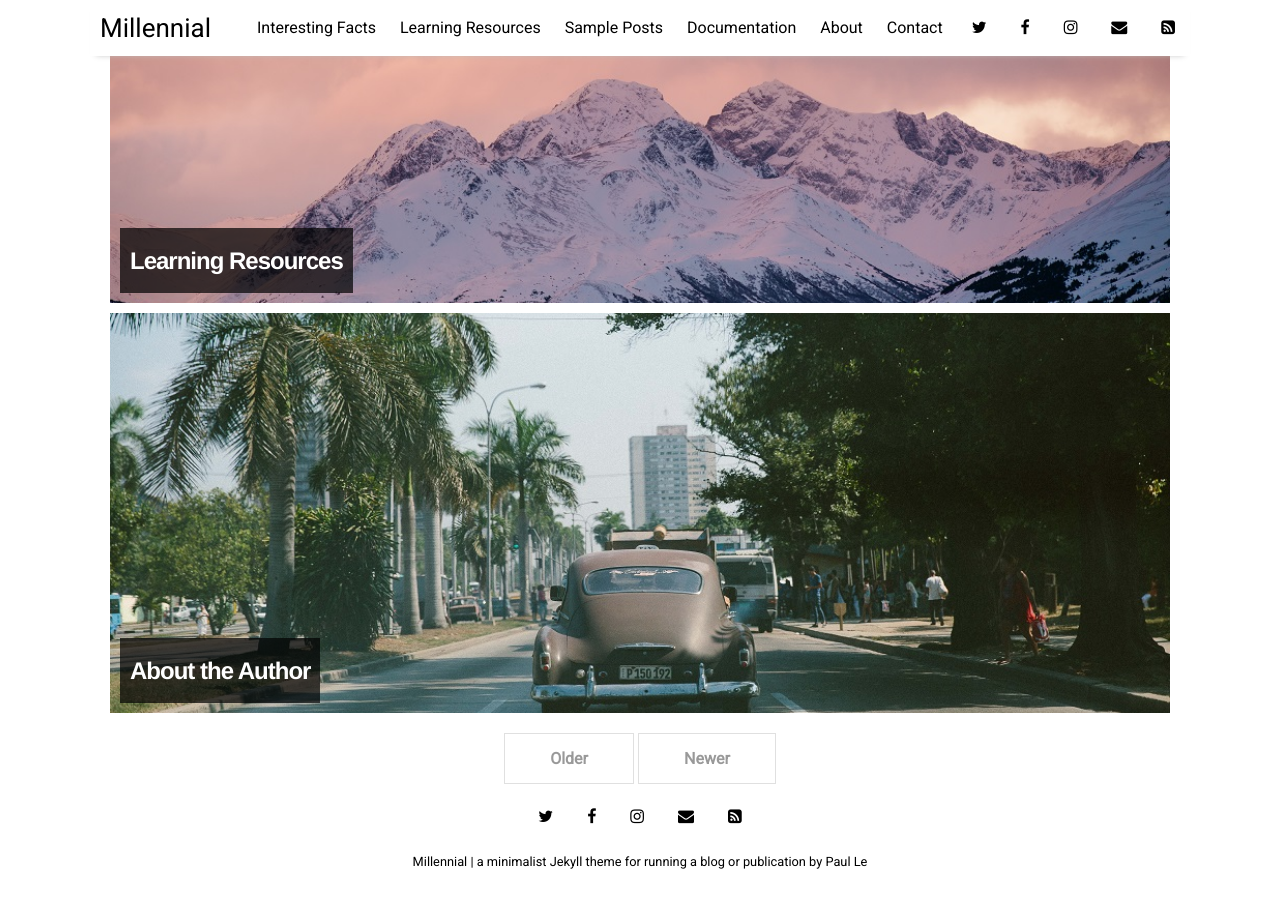
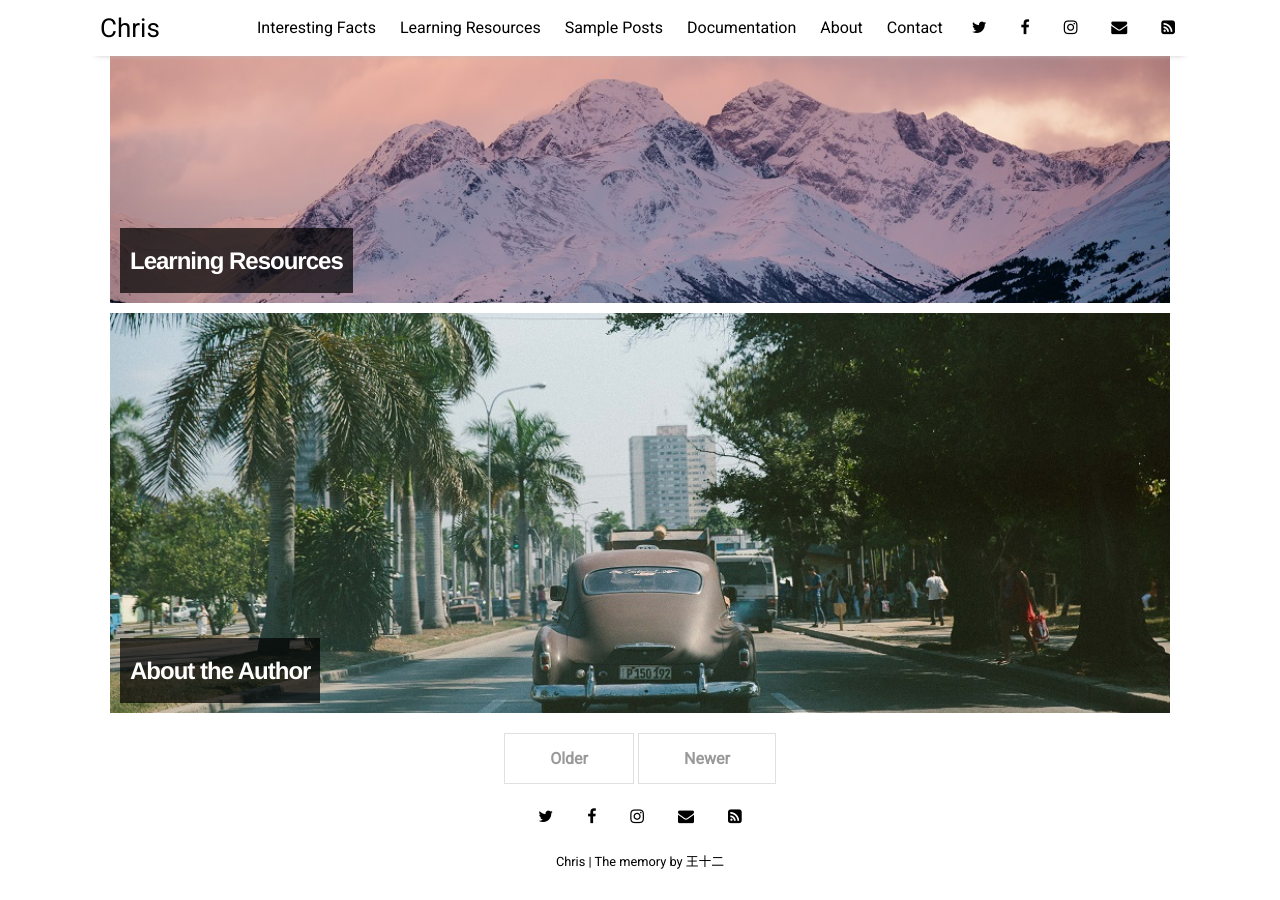
Before and after one commit to chriswang12/chriswang12.github.io, a Jekyll site: the page built from index.html, in a window 1280 px wide and 900 px high, scrolled down 1398 px. Built offline with Jekyll 4.4.1, drawn with Linux system fonts in a browser that asks for light colours; nearby versions of some CDN libraries; the list of posts is cut into pages by our own code.

Commit message:
Update _config.yml

```diff
--- a/_config.yml
+++ b/_config.yml
@@ -10,9 +10,9 @@ permalink:           /:title
 plugins:             [jekyll-paginate, jekyll-sitemap, jekyll-feed, jekyll-seo-tag]
 
 # Customise atom feed settings (this is where Jekyll-Feed gets configuration information)
-title:		           "Millennial"
-description:	       "a minimalist Jekyll theme for running a blog or publication"
-author:              "Paul Le"
+title:		           "Chris"
+description:	       "The memory"
+author:              "王十二"
 
 # RSS 2.0 can be used instead of Atom by uncommenting following two lines
 #feed:
```
